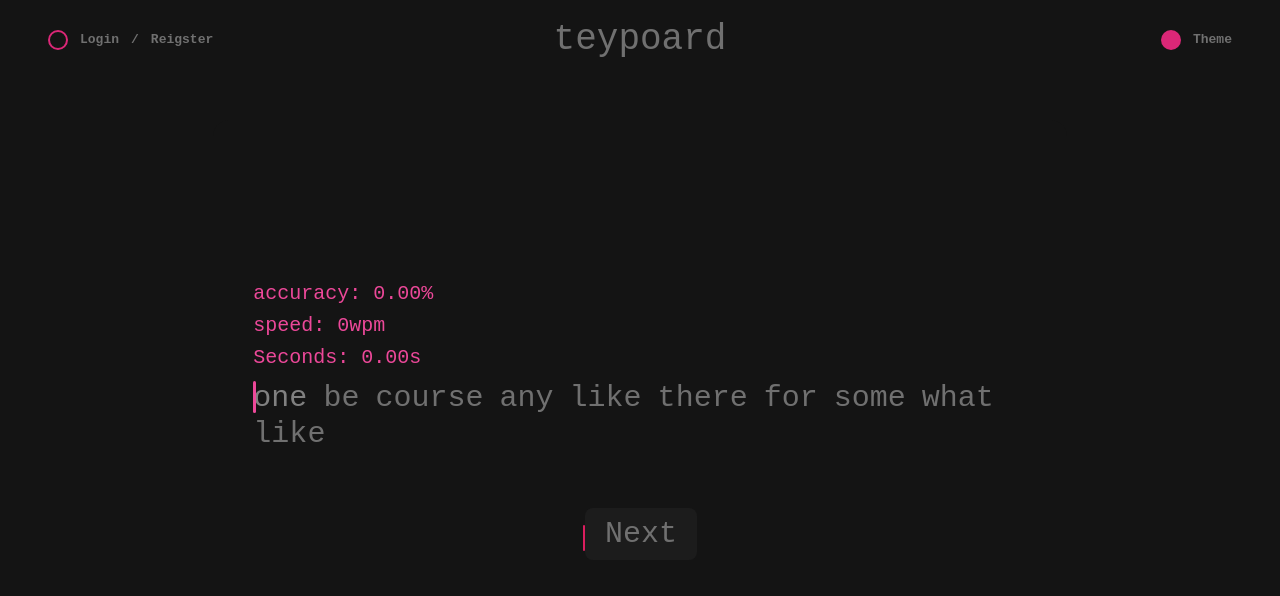
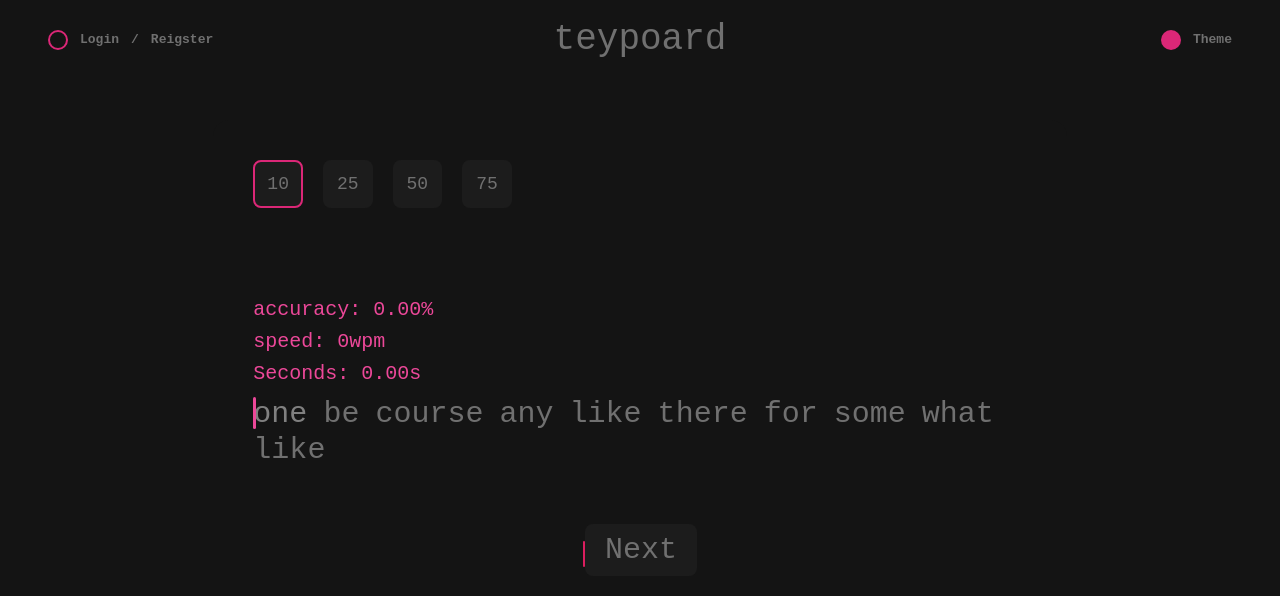
Before and after one commit to hrr2000/teypoard, a Next.js app: page / in a window 1280 px wide. Shown: the top 596 px of the page. Built offline with nearby package versions, Linux system fonts and the light colour scheme.

Commit message:
Add options to the typer to change modes

```diff
--- a/src/app/home/Typer/hooks/useTyper.tsx
+++ b/src/app/home/Typer/hooks/useTyper.tsx
@@ -1,5 +1,6 @@
 import { getStateValueFromSetter } from "@/utils/functions";
 import { MouseEvent as MouseEventReact, useCallback, useEffect, useState } from "react"
+import { ITyper } from "..";
 import useCalculator from "./useCalculator";
 import useStatementGenerator from "./useStatementGenerator";
 
@@ -7,7 +8,7 @@ interface IPosition { top: string | number; left: string | number }
 
 const initialResults = { speed: '0.00%', accuracy: '0wpm', seconds: '0s'}
 
-export default function useTyper() {
+export default function useTyper({options}: ITyper) {
   const [isActive, setIsActive] = useState<boolean>(true);
   const [activeWordIndex, setActiveWordIndex] = useState<number>(0);
   const [buffer, setBuffer] = useState<string>('');
@@ -174,7 +175,7 @@ export default function useTyper() {
     // @ts-ignore
     document.querySelector("#hdn-in").focus();
     // Generate new statement
-    setStatement(generateStatement({ type: 'dictionary', limit: 10 }));
+    setStatement(generateStatement({ type: 'dictionary', limit: options.numberOfWords }));
     // Clear the buffer
     setBuffer('');
     // Clear the buffer history
@@ -203,7 +204,7 @@ export default function useTyper() {
    */
   useEffect(() => {
     initializeRound();
-  }, [testsCount])
+  }, [testsCount, options])
 
 
   /**
--- a/src/app/home/Typer/index.tsx
+++ b/src/app/home/Typer/index.tsx
@@ -2,7 +2,13 @@
 import useTyper from "./hooks/useTyper";
 import Word from "./Word";
 
-export default function Typer() {
+export interface ITyper {
+  options: {
+    numberOfWords: number
+  }
+}
+
+export default function Typer({options}: ITyper) {
   const {
     isActive,
     activeWordIndex,
@@ -16,10 +22,10 @@ export default function Typer() {
     handleLetterCaretChange,
     focusAction,
     setTestsCount
-  } = useTyper();
+  } = useTyper({options});
 
   return testsCount > -1 ? (
-    <div id="typer" className="w-full flex flex-wrap overflow-auto text-3xl relative my-28" onClick={focusAction(true)}>
+    <div id="typer" className="w-full flex flex-wrap overflow-auto text-3xl relative my-20" onClick={focusAction(true)}>
       {displayCaret && isActive && (
         <span id="typer-caret"
           className={`w-[3px] h-8 rounded-lg duration-100 bg-pink-500 block absolute`} style={{
--- a/src/app/page.tsx
+++ b/src/app/page.tsx
@@ -1,9 +1,27 @@
+'use client'
+import { useState } from "react";
 import Typer from "./home/Typer";
 
 export default function Home() {
+  const [numberOfWords, setNumberOfWords] = useState(10);
+  const wordsOptions = [10, 25, 50, 75];
+
   return (
     <div>
-      <Typer />
+      <div className="flex gap-5">
+        {wordsOptions.map((number) => {
+          return (
+            <button onClick={() => {
+              setNumberOfWords(number)
+            }} className={`bg-secondary py-2 px-3 rounded-lg border-2 ${numberOfWords === number ? 'border-pink-600' : 'border-transparent'} hover:border-pink-600`}>
+              {number}
+            </button>
+          )
+        })}
+      </div>
+      <Typer options={{
+        numberOfWords
+      }} />
     </div>
   )
 }
```
